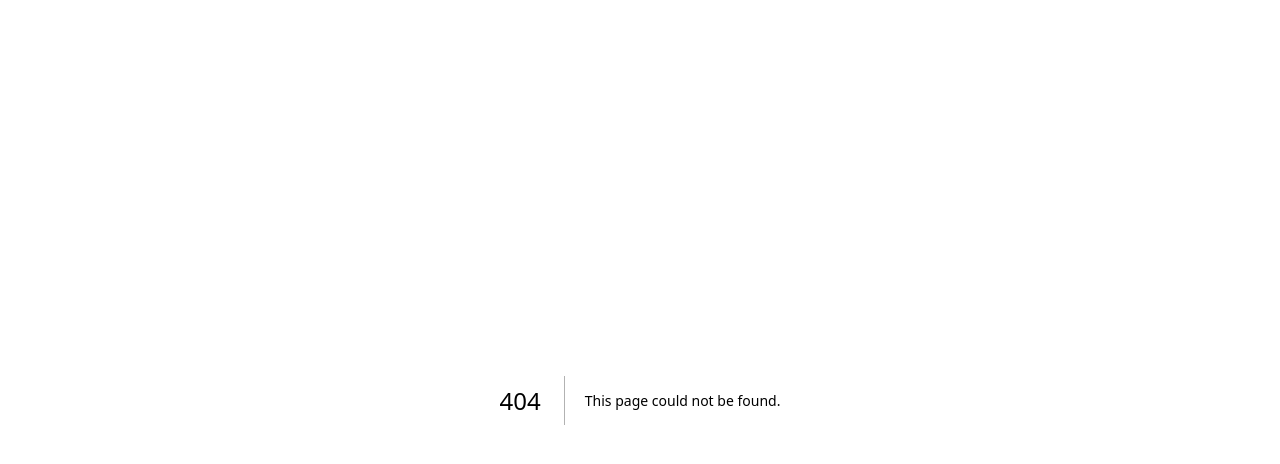
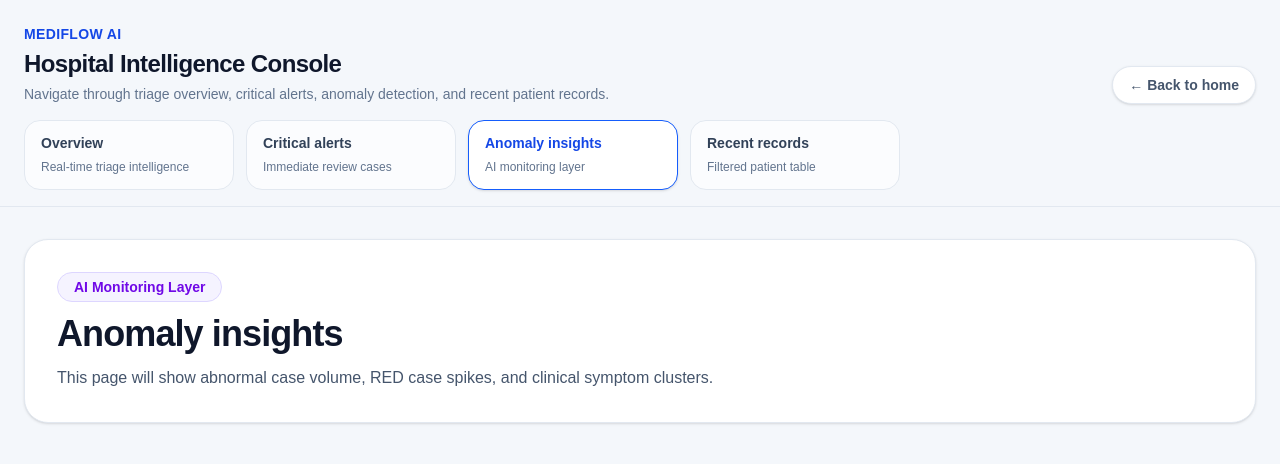
Before and after one commit to guillermoguevara887/MediFlow-AI, a Next.js app: page /dashboard/anomalies in a window 1280 px wide. Before the commit this address had no page. Shown: the top 464 px of the page. Built offline with nearby package versions, Linux system fonts and the light colour scheme.

Commit message:
refac layout 1.1

```diff
--- /dev/null
+++ b/src/app/dashboard/anomalies/page.jsx
@@ -0,0 +1,24 @@
+export const dynamic = "force-dynamic";
+
+export default function AnomalyInsightsPage() {
+  return (
+    <main className="px-6 py-8 text-slate-900">
+      <div className="mx-auto max-w-7xl">
+        <div className="rounded-3xl border border-slate-200 bg-white p-8 shadow-sm">
+          <div className="mb-3 inline-flex rounded-full border border-violet-200 bg-violet-50 px-4 py-1 text-sm font-semibold text-violet-700">
+            AI Monitoring Layer
+          </div>
+
+          <h1 className="text-4xl font-bold tracking-tight text-slate-900">
+            Anomaly insights
+          </h1>
+
+          <p className="mt-3 max-w-3xl text-slate-600">
+            This page will show abnormal case volume, RED case spikes, and
+            clinical symptom clusters.
+          </p>
+        </div>
+      </div>
+    </main>
+  );
+}
--- /dev/null
+++ b/src/app/dashboard/layout.jsx
@@ -0,0 +1,10 @@
+import DashboardNav from "@/components/dashboard/DashboardNav";
+
+export default function DashboardLayout({ children }) {
+  return (
+    <div className="min-h-screen bg-[#f4f7fb]">
+      <DashboardNav />
+      {children}
+    </div>
+  );
+}
```
Also changed, not shown: src/app/dashboard/alerts/page.jsx (added).
